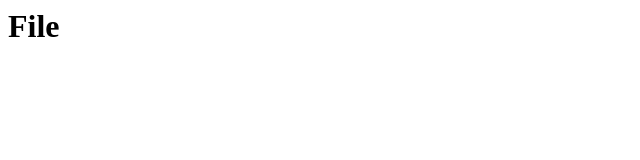
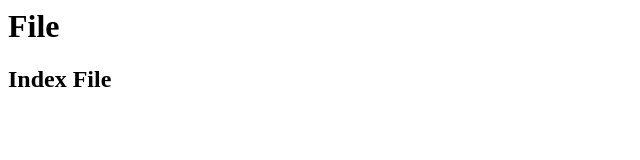
Before and after one commit to Mariyakumar/Mariyakumar, a plain HTML site: page index.html in a window 1280 px wide. Shown: the whole page, without its empty margins (0-640 px from the left). Drawn offline with Linux system fonts and the light colour scheme.

Commit message:
index updated

```diff
--- a/index.html
+++ b/index.html
@@ -1 +1,2 @@
 <h1> File <h1>
+<h2> Index File <h2>
```
